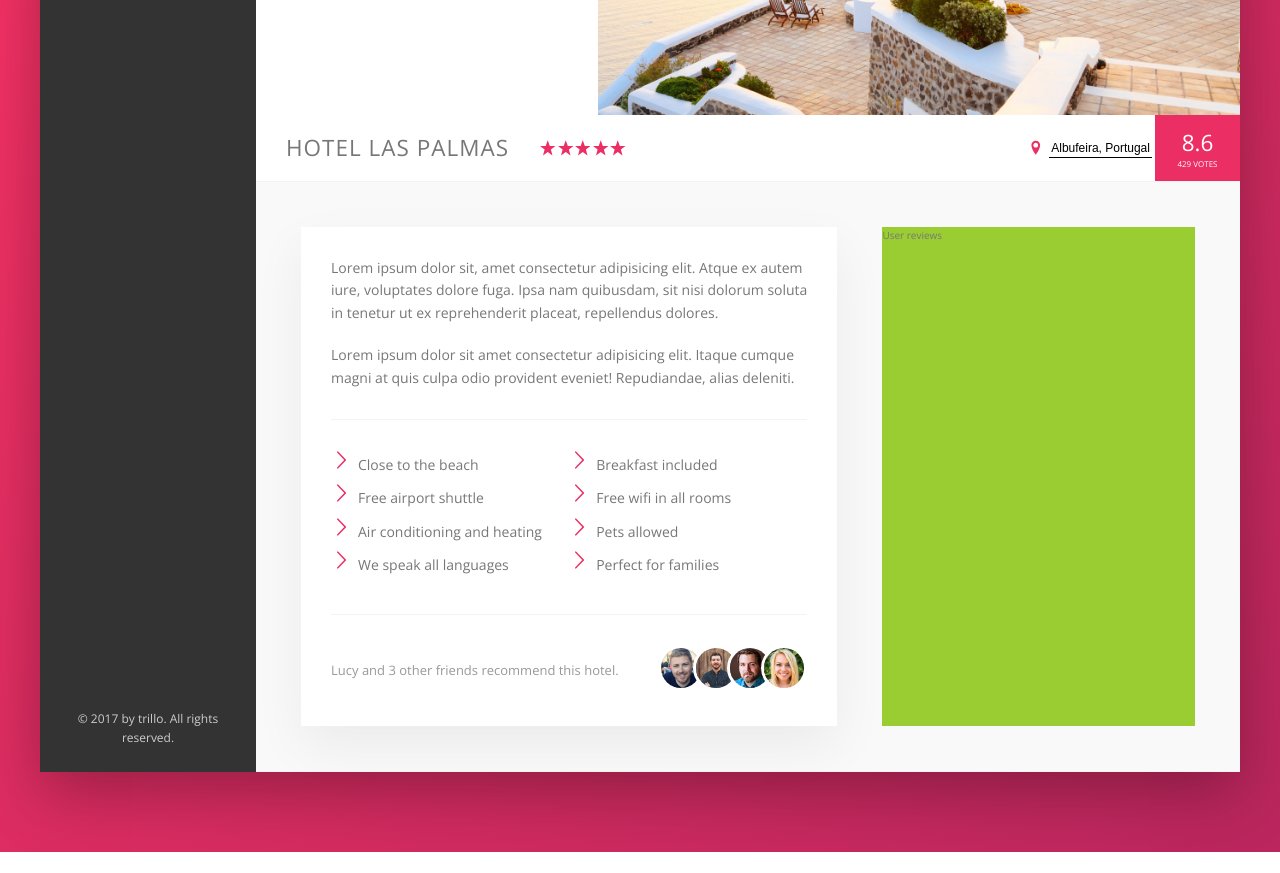
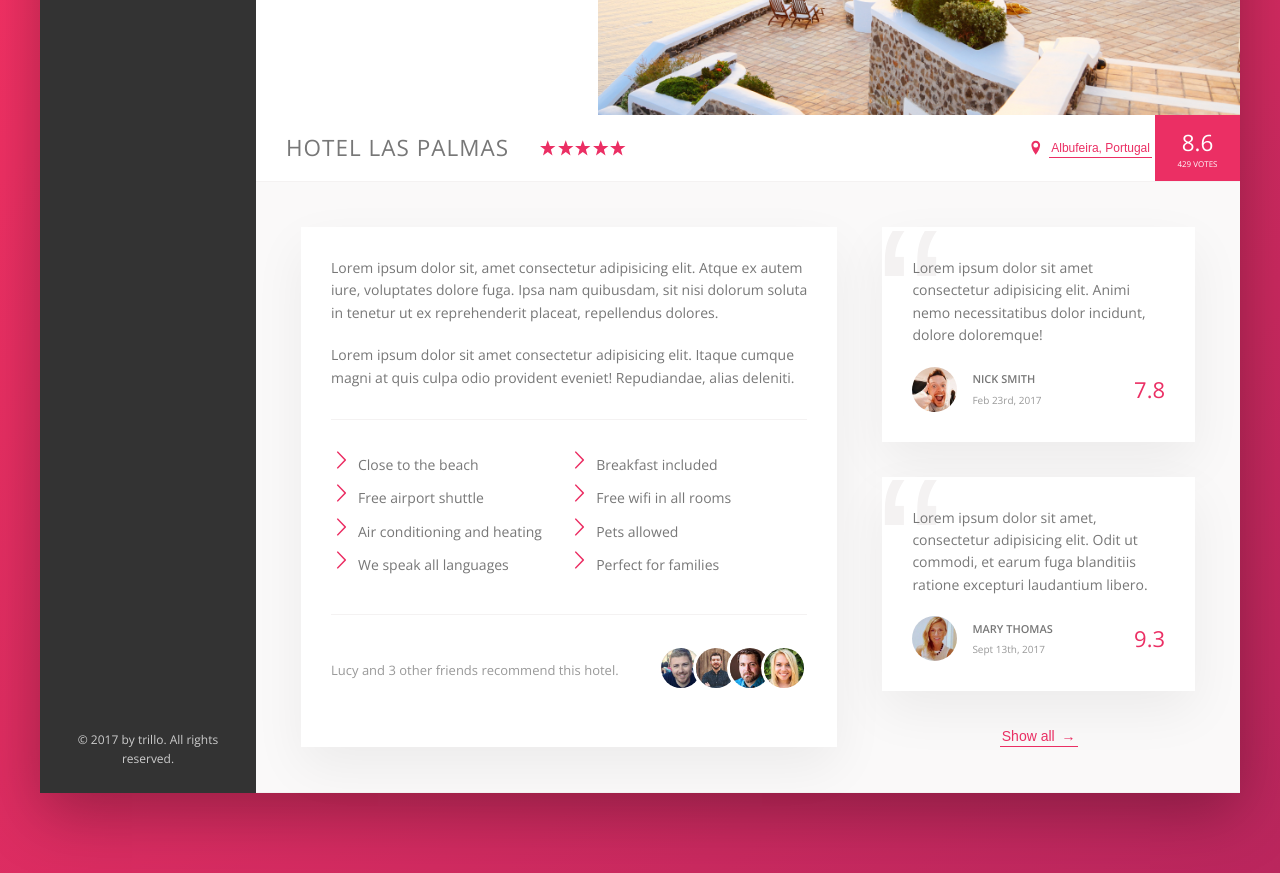
Before and after one commit to KseniaKirilyuk/CSS_Trillo, a website: page index.html in a window 1280 px wide. Shown: the part 420-1293 px from the top of the page. Before the commit the page ends 1272 px from the top, so only its background shows below. Drawn offline with nearby package versions, Linux system fonts and the light colour scheme.

Commit message:
descriptioon section

```diff
--- a/index.html
+++ b/index.html
@@ -156,7 +156,33 @@
                                 </div>
                             </div>
                             <div class="user-reviews">
-                                User reviews
+                                <figure class="review">
+                                    <blockquote class="review__text">
+                                        Lorem ipsum dolor sit amet consectetur adipisicing elit. Animi nemo necessitatibus dolor incidunt, dolore doloremque!
+                                    </blockquote>
+                                    <figcaption class="review__user">
+                                        <img src="img/user-1.jpg" alt="User 1" class="review__photo">
+                                        <div class="review__user-box">
+                                            <p class="review__user-name">Nick Smith</p>
+                                            <p class="review__user-date">Feb 23rd, 2017</p>
+                                        </div>
+                                        <div class="review__rating">7.8</div>
+                                    </figcaption>
+                                </figure>
+                                <figure class="review">
+                                    <blockquote class="review__text">
+                                        Lorem ipsum dolor sit amet, consectetur adipisicing elit. Odit ut commodi, et earum fuga blanditiis ratione excepturi laudantium libero.
+                                    </blockquote>
+                                    <figcaption class="review__user">
+                                        <img src="img/user-2.jpg" alt="User 1" class="review__photo">
+                                        <div class="review__user-box">
+                                            <p class="review__user-name">Mary Thomas</p>
+                                            <p class="review__user-date">Sept 13th, 2017</p>
+                                        </div>
+                                        <div class="review__rating">9.3</div>
+                                    </figcaption>
+                                </figure>
+                                <button class="btn-inline">Show all <span>&rarr;</span></button>
                             </div>
                     </div>
                 </main>
--- a/sass/_components.scss
+++ b/sass/_components.scss
@@ -237,7 +237,7 @@
 //BTN INLINE
 .btn-inline {
     border: none;
-    color: ver(--color-primary);
+    color: var(--color-primary);
     font-size: inherit;
     border-bottom: 1px solid currentColor;
     padding: 2px;
@@ -246,8 +246,17 @@
     cursor: pointer;
     transition: all .2s;
 
+    & span {
+        margin-left: 3px;
+        transition: margin-left .2s;
+    }
+
     &:hover {
         color: var(--color-grey-dark-1);
+
+        span {
+            margin-left: 8px;
+        }
     }
     &:focus {
         outline: none;
@@ -338,3 +347,60 @@
         }
     }
 }
+
+///////////////////////
+//REVIEWS
+.review {
+    background-color: #fff;
+    box-shadow: var(--shadow-light);
+    padding: 3rem;
+    margin-bottom: 3.5rem;
+    position: relative;
+    overflow: hidden;
+
+    &__text {
+        margin-bottom: 2rem;
+        z-index: 10;
+        position: relative;
+    }
+    &__user {
+        display: flex;
+        align-items: center;
+    }
+    &__photo {
+        height: 4.5rem;
+        width: 4.5rem;
+        border-radius: 50%;
+        margin-right: 1.5rem;
+    }
+    &__user-box{
+        margin-right: auto;
+    }
+    &__user-name{
+        font-size: 1.1rem;
+        font-weight: 600;
+        text-transform: uppercase;
+        margin-bottom: .4rem;
+    }
+    &__user-date{
+        font-size: 1rem;
+        color: var(--color-grey-dark-3);
+    }
+    &__rating {
+        font-size: 2.2rem;
+        color: var(--color-primary);
+        font-weight: 300;
+    }
+
+    &::before {
+        content: "\201C";
+        position: absolute;
+        top: -2.75rem;
+        left: -.5rem;
+        line-height: 1;
+        font-size: 20rem;
+        color: var(--color-grey-light-2);
+        font-family: sans-serif;
+        z-index: 1;
+    }
+}
--- a/sass/_layout.scss
+++ b/sass/_layout.scss
@@ -33,13 +33,13 @@
 }
 
 .detail {
+    font-size: 1.4rem;
     display: flex;
     padding: 4.5rem;
     background-color: var(--color-grey-light-1);
     border-bottom: var(--line);
 }
 .description {
-    font-size: 1.4rem;
     background-color: #fff;
     box-shadow: var(--shadow-light);
     padding: 3rem;
@@ -47,6 +47,8 @@
     margin-right: 4.5rem;
 }
 .user-reviews {
-    background-color: yellowgreen;
     flex: 1;
+    display: flex;
+    flex-direction: column;
+    align-items: center;
 }
```
Also changed, not shown: css/style.css.
